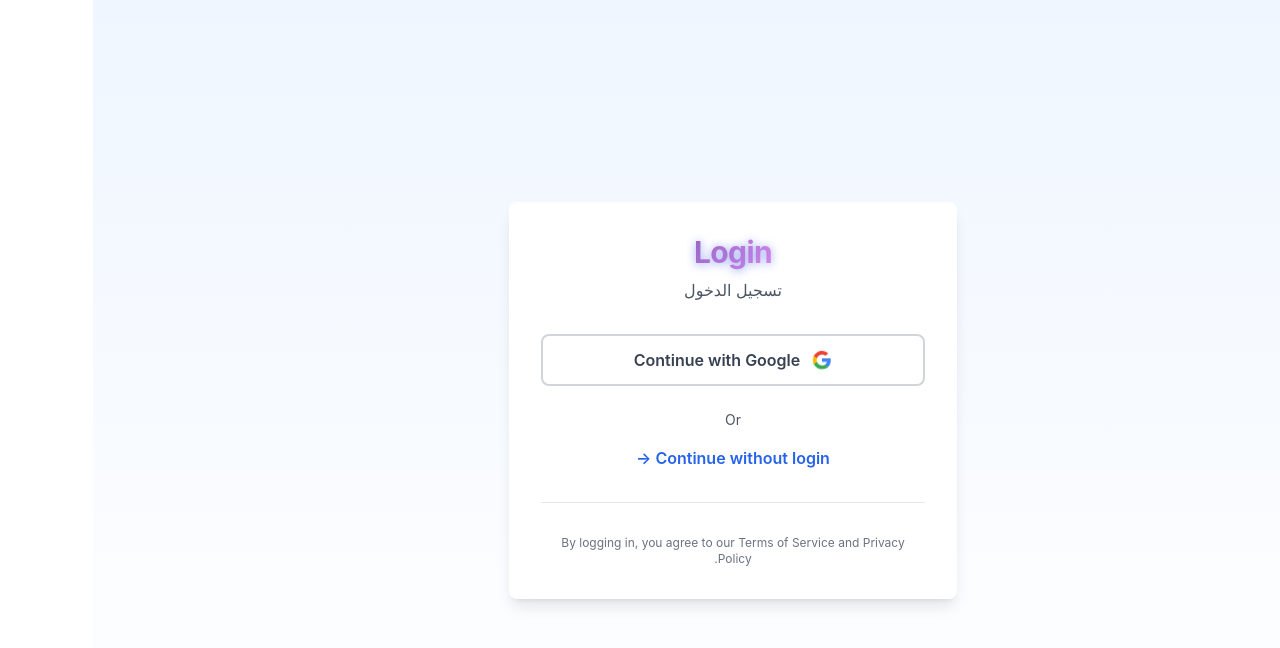
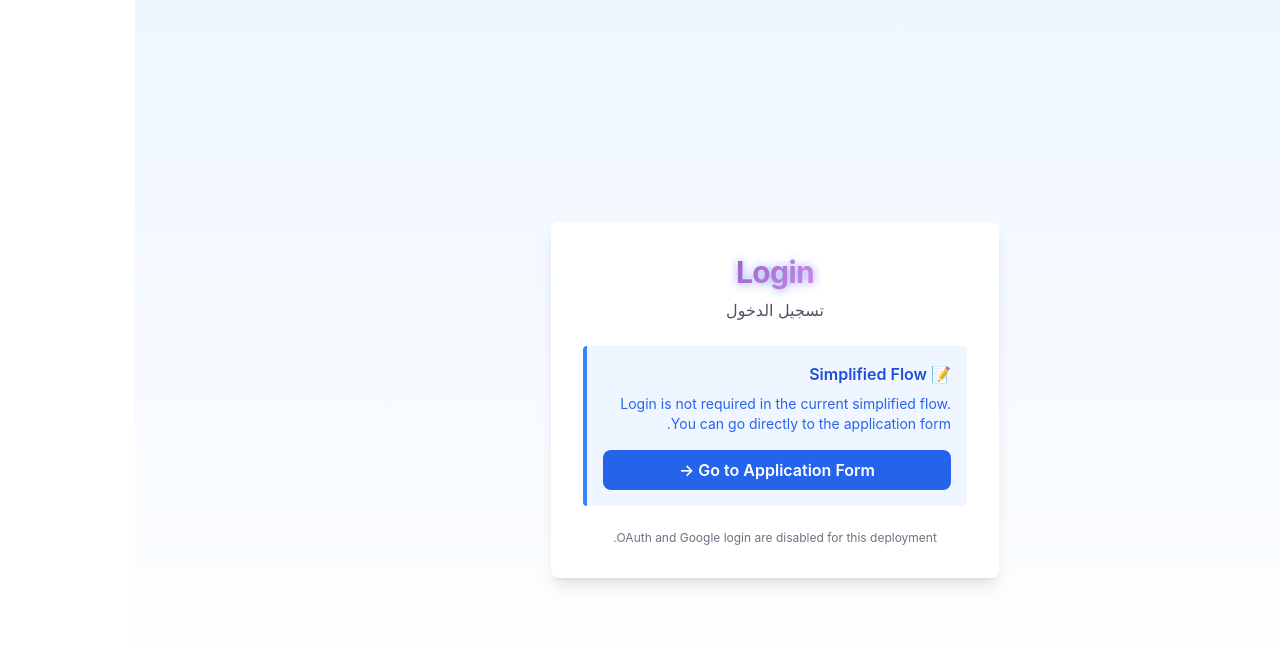
Before and after one commit to SherifRosas/Job-advertisement, a Next.js app: page /login in a window 1280 px wide. Shown: the top 648 px of the page. Built offline with nearby package versions, Linux system fonts and the light colour scheme.

Commit message:
Fix login page useEffect dependency bug and add Vercel env variables guide

```diff
--- a/app/(public)/login/page.tsx
+++ b/app/(public)/login/page.tsx
@@ -1,139 +1,32 @@
 'use client'
 
-import { signIn } from 'next-auth/react'
-import { useRouter, useSearchParams } from 'next/navigation'
-import { useState, useEffect } from 'react'
+import { useRouter } from 'next/navigation'
 
 export default function LoginPage() {
   const router = useRouter()
-  const searchParams = useSearchParams()
-  const [loading, setLoading] = useState(false)
-  const [error, setError] = useState('')
-
-  // Check for OAuth errors in URL
-  useEffect(() => {
-    const authError = searchParams.get('authError')
-    const errorParam = searchParams.get('error')
-
-    if (authError || errorParam) {
-      let errorMessage = 'OAuth authentication failed.'
-
-      if (authError) {
-        // Decode the error if it's base64 encoded
-        try {
-          const decoded = atob(authError)
-          errorMessage = `OAuth Error: ${decoded}`
-        } catch {
-          errorMessage = `OAuth Error: ${authError}`
-        }
-      } else if (errorParam === 'OAuthCallback') {
-        errorMessage = 'OAuth callback failed. Please check your OAuth configuration.'
-      } else if (errorParam === 'Configuration') {
-        errorMessage = 'OAuth configuration error. Please check environment variables.'
-      } else if (errorParam) {
-        errorMessage = `Authentication error: ${errorParam}`
-      }
-
-      setError(errorMessage)
-      console.error('OAuth error detected:', { authError, errorParam })
-    }
-  }, [searchParams])
-
-  const handleGoogleLogin = async () => {
-    setLoading(true)
-    setError('')
-
-    try {
-      console.log('Login button clicked, starting Google OAuth...')
-      const result = await signIn('google', {
-        callbackUrl: '/verify',
-        redirect: false,
-      })
-
-      console.log('signIn result:', result)
-
-      if (result?.error) {
-        console.error('Login error:', result.error)
-        setError(`Login failed: ${result.error}`)
-        setLoading(false)
-      } else if (result?.ok && result?.url) {
-        console.log('Redirecting to:', result.url)
-        window.location.href = result.url
-      } else if (result?.ok) {
-        // Fallback: redirect to Google OAuth endpoint manually
-        console.log('Result OK but no URL, redirecting to Google OAuth endpoint...')
-        window.location.href = '/api/auth/signin/google'
-      } else {
-        console.error('Unexpected result:', result)
-        setError('Login failed. Please try again.')
-        setLoading(false)
-      }
-    } catch (err) {
-      console.error('Login exception:', err)
-      setError('An error occurred. Please try again.')
-      setLoading(false)
-    }
-  }
 
   return (
     <div className="min-h-screen bg-gradient-to-b from-blue-50 to-white flex items-center justify-center px-4">
       <div className="max-w-md w-full bg-white rounded-lg shadow-lg p-8">
         <h1 className="text-3xl font-bold text-center mb-2">Login</h1>
-        <p className="text-center text-gray-600 mb-8">تسجيل الدخول</p>
+        <p className="text-center text-gray-600 mb-6">تسجيل الدخول</p>
 
-        {error && (
-          <div className="mb-6 p-4 bg-red-50 border-l-4 border-red-500 rounded">
-            <p className="text-red-700">{error}</p>
-          </div>
-        )}
-
-        <button
-          onClick={handleGoogleLogin}
-          disabled={loading}
-          className="w-full bg-white hover:bg-gray-50 text-gray-700 font-semibold py-3 px-4 rounded-lg border-2 border-gray-300 transition duration-200 disabled:opacity-50 disabled:cursor-not-allowed flex items-center justify-center gap-3 mb-6"
-        >
-          {loading ? (
-            'Signing in...'
-          ) : (
-            <>
-              <svg className="w-5 h-5" viewBox="0 0 24 24">
-                <path
-                  fill="#4285F4"
-                  d="M22.56 12.25c0-.78-.07-1.53-.2-2.25H12v4.26h5.92c-.26 1.37-1.04 2.53-2.21 3.31v2.77h3.57c2.08-1.92 3.28-4.74 3.28-8.09z"
-                />
-                <path
-                  fill="#34A853"
-                  d="M12 23c2.97 0 5.46-.98 7.28-2.66l-3.57-2.77c-.98.66-2.23 1.06-3.71 1.06-2.86 0-5.29-1.93-6.16-4.53H2.18v2.84C3.99 20.53 7.7 23 12 23z"
-                />
-                <path
-                  fill="#FBBC05"
-                  d="M5.84 14.09c-.22-.66-.35-1.36-.35-2.09s.13-1.43.35-2.09V7.07H2.18C1.43 8.55 1 10.22 1 12s.43 3.45 1.18 4.93l2.85-2.22.81-.62z"
-                />
-                <path
-                  fill="#EA4335"
-                  d="M12 5.38c1.62 0 3.06.56 4.21 1.64l3.15-3.15C17.45 2.09 14.97 1 12 1 7.7 1 3.99 3.47 2.18 7.07l3.66 2.84c.87-2.6 3.3-4.53 6.16-4.53z"
-                />
-              </svg>
-              Continue with Google
-            </>
-          )}
-        </button>
-
-        <div className="text-center">
-          <p className="text-sm text-gray-600 mb-4">Or</p>
+        <div className="mb-6 p-4 bg-blue-50 border-l-4 border-blue-500 rounded">
+          <p className="text-blue-700 font-semibold mb-2">📝 Simplified Flow</p>
+          <p className="text-blue-600 text-sm mb-4">
+            Login is not required in the current simplified flow. You can go directly to the application form.
+          </p>
           <button
             onClick={() => router.push('/apply')}
-            className="text-blue-600 hover:text-blue-700 font-semibold"
+            className="w-full bg-blue-600 hover:bg-blue-700 text-white font-semibold py-2 px-4 rounded-lg transition duration-200"
           >
-            Continue without login →
+            Go to Application Form →
           </button>
         </div>
 
-        <div className="mt-8 pt-8 border-t border-gray-200">
-          <p className="text-xs text-gray-500 text-center">
-            By logging in, you agree to our Terms of Service and Privacy Policy.
-          </p>
-        </div>
+        <p className="text-xs text-gray-500 text-center">
+          OAuth and Google login are disabled for this deployment.
+        </p>
       </div>
     </div>
   )
```
Also changed, not shown: 1 other file (tests, documents, lock files or other folders).
